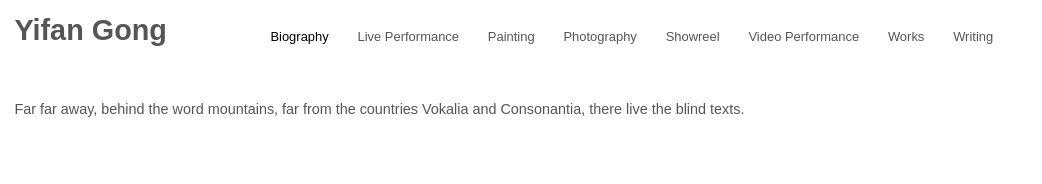
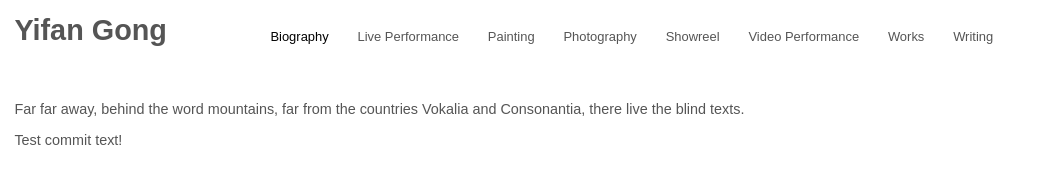
Before and after one commit to casperleerink/yifan-gong, a Gatsby site: page /about in a window 1280 px wide. Shown: the whole page, without its empty margins (0-1042 px from the left). Built offline with nearby package versions, Linux system fonts and the light colour scheme; Gatsby itself is replaced by a stand-in of ours.

Commit message:
Update Pages “about”

```diff
--- a/src/pages/about.md
+++ b/src/pages/about.md
@@ -1,6 +1,9 @@
 ---
 templateKey: about-page
 ---
-
 Far far away, behind the word mountains, far from the countries Vokalia and
 Consonantia, there live the blind texts.
+
+
+
+Test commit text!
```
